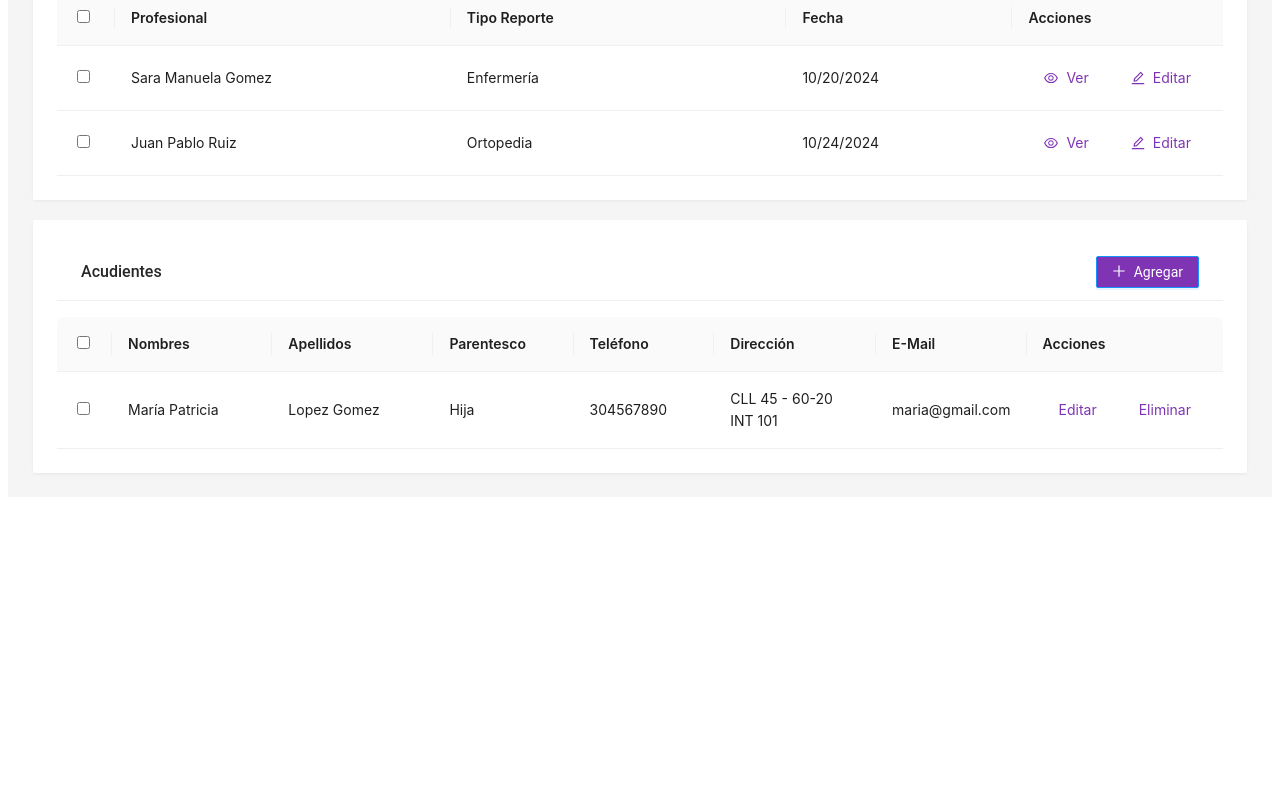
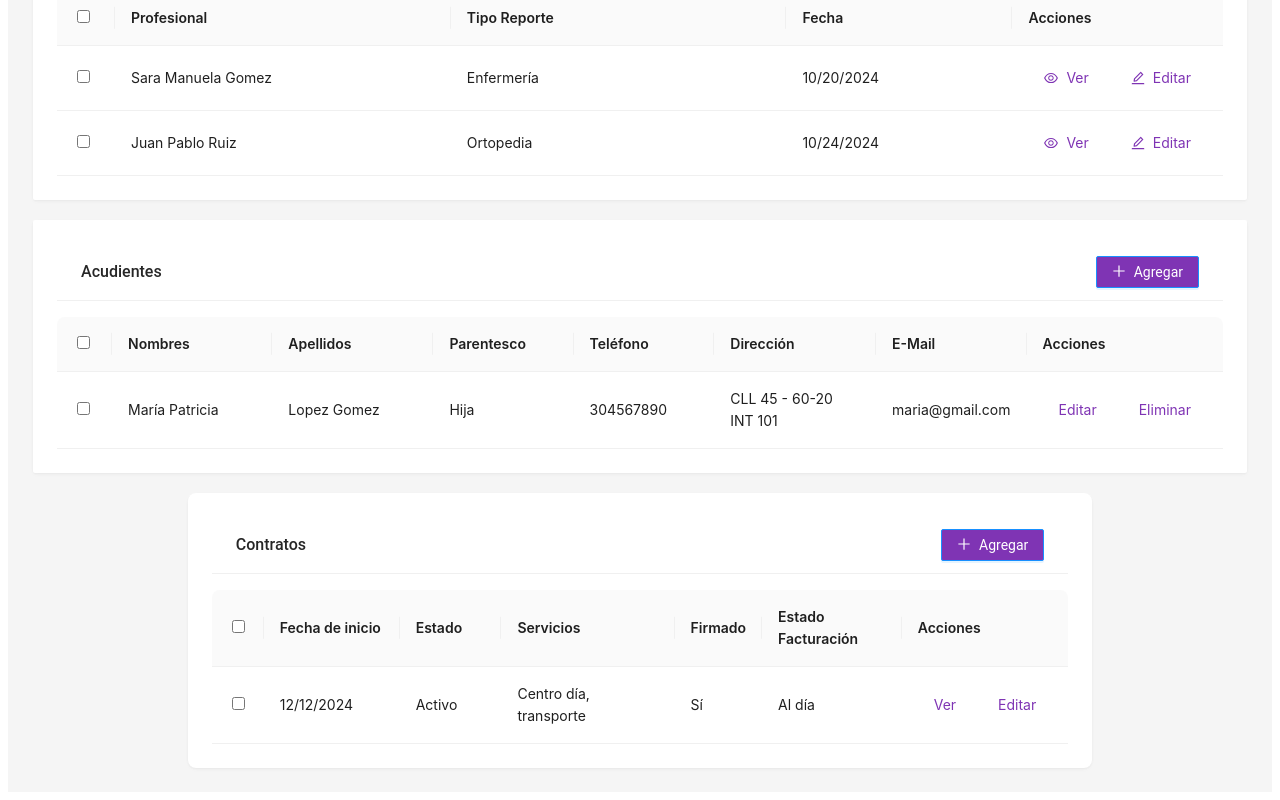
Before and after one commit to Davidvera27/CareLink, a React (Create React App) app in the folder frontend/: page /detalles-usuario in a window 1280 px wide. Shown: the part 1256-2056 px from the top of the page. Before the commit the page ends 1761 px from the top, so only its background shows below. Built offline with nearby package versions, Linux system fonts and the light colour scheme; sample sign-in values are in the browser's storage.

Commit message:
Update DetallesUsuario.js

```diff
--- a/frontend/src/components/DetallesUsuario.js
+++ b/frontend/src/components/DetallesUsuario.js
@@ -74,6 +74,18 @@ const DetallesUsuario = () => {
     },
   ];
 
+  const dataContratos = [
+    {
+      key: "1",
+      fechaInicio: "12/12/2024",
+      estado: "Activo",
+      servicios: "Centro día, transporte",
+      firmado: "Sí",
+      estadoFacturacion: "Al día",
+    },
+  ];
+
+
 
 
   const data = [
@@ -147,6 +159,58 @@ const DetallesUsuario = () => {
       width: "10%",
     },
   ];
+
+  const columnsContratos = [
+    {
+      title: <input type="checkbox" />,
+      dataIndex: "checkbox",
+      key: "checkbox",
+      render: () => <input type="checkbox" />,
+      width: "5%",
+    },
+    {
+      title: "Fecha de inicio",
+      dataIndex: "fechaInicio",
+      key: "fechaInicio",
+      width: "20%",
+    },
+    {
+      title: "Estado",
+      dataIndex: "estado",
+      key: "estado",
+      width: "15%",
+    },
+    {
+      title: "Servicios",
+      dataIndex: "servicios",
+      key: "servicios",
+      width: "30%",
+    },
+    {
+      title: "Firmado",
+      dataIndex: "firmado",
+      key: "firmado",
+      width: "10%",
+    },
+    {
+      title: "Estado Facturación",
+      dataIndex: "estadoFacturacion",
+      key: "estadoFacturacion",
+      width: "20%",
+    },
+    {
+      title: "Acciones",
+      key: "acciones",
+      render: () => (
+        <div className="acciones">
+          <Button type="link">Ver</Button>
+          <Button type="link">Editar</Button>
+        </div>
+      ),
+      width: "10%",
+    },
+  ];
+
 
 
 
@@ -386,6 +450,26 @@ const DetallesUsuario = () => {
           </div>
         </Card>
 
+        <Card className="contratos-card" bordered={false}>
+          <div className="card-head">
+            <div className="title-wrapper">
+              <span className="title">Contratos</span>
+            </div>
+            <Button type="primary" icon={<PlusOutlined />} className="agregar-btn">
+              Agregar
+            </Button>
+          </div>
+          <div className="card-body">
+            <Table
+              columns={columnsContratos}
+              dataSource={dataContratos}
+              pagination={false}
+              className="table"
+            />
+          </div>
+        </Card>
+
+
       </div>
 
       {/* Modal */}
```
